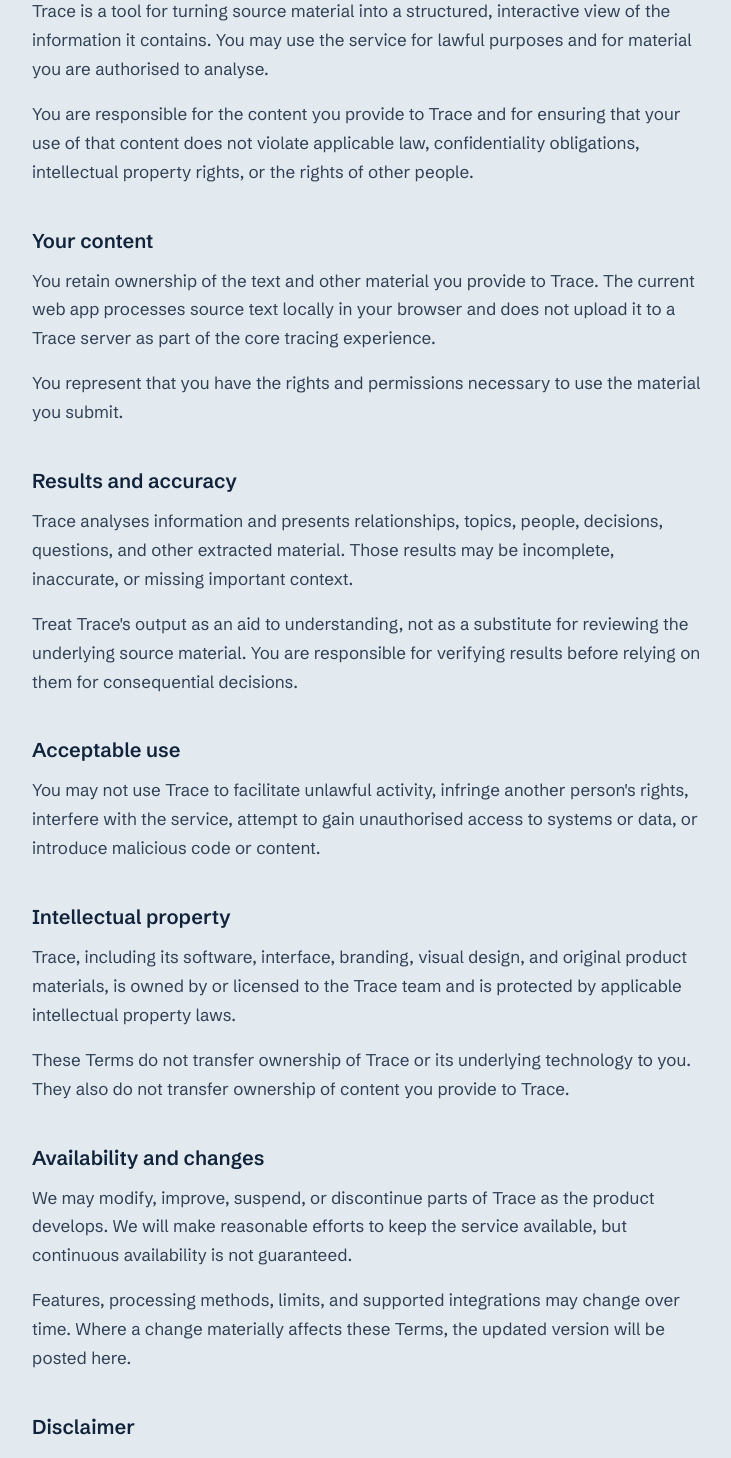
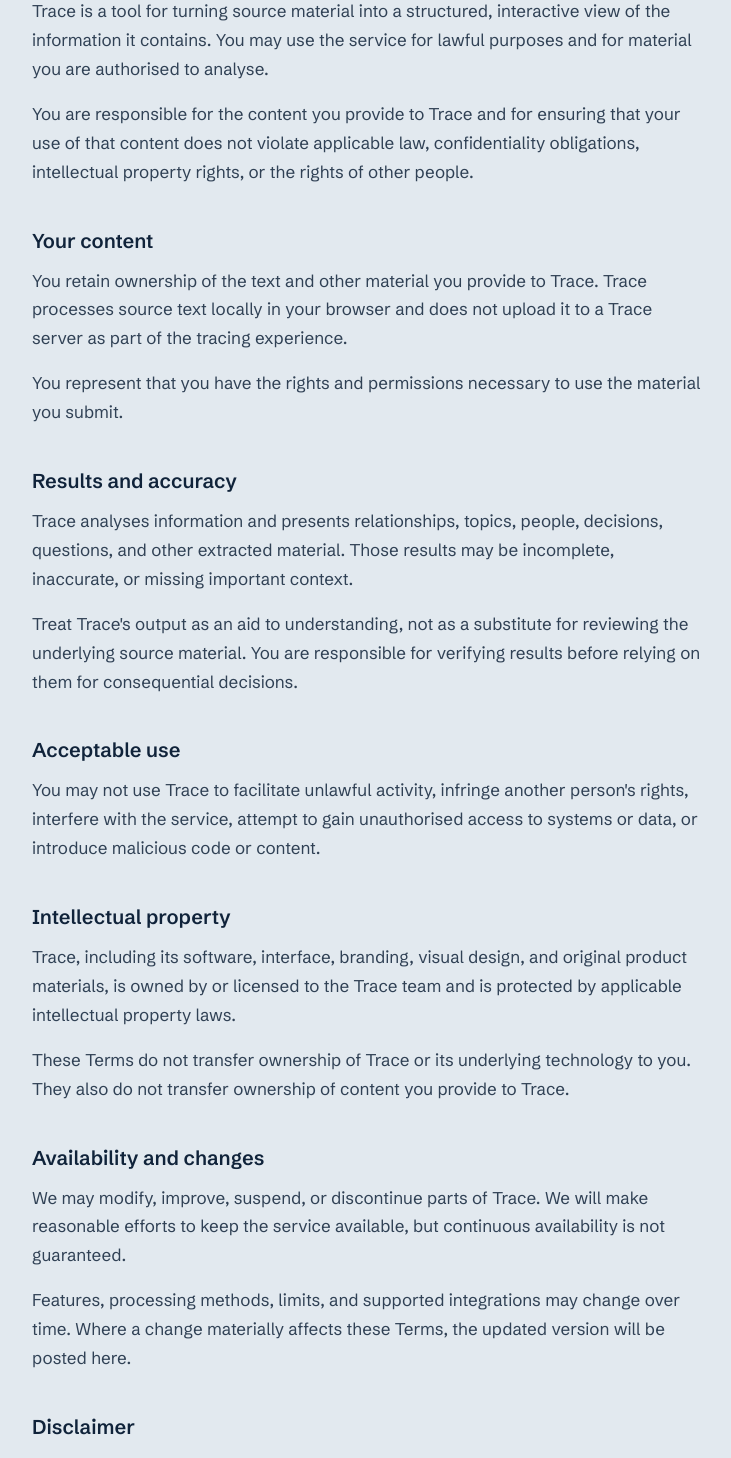
Before and after one commit to Wuraola-Adebisi/Trace, a React (Vite) app: page /terms in a window 1280 px wide. Shown: the part 309-1767 px from the top of the page, without its empty margins (272-1003 px from the left). Built offline with nearby package versions, Linux system fonts and the light colour scheme.

Commit message:
Refine terms product language

```diff
--- a/src/pages/Terms.tsx
+++ b/src/pages/Terms.tsx
@@ -19,8 +19,7 @@
         <section>
           <h2 className="mb-3 text-xl font-semibold text-ink">Your content</h2>
           <p>
-            You retain ownership of the text and other material you provide to Trace. The current web app processes source
-            text locally in your browser and does not upload it to a Trace server as part of the core tracing experience.
+            You retain ownership of the text and other material you provide to Trace. Trace processes source text locally in your browser and does not upload it to a Trace server as part of the tracing experience.
           </p>
           <p className="mt-4">You represent that you have the rights and permissions necessary to use the material you submit.</p>
         </section>
@@ -56,7 +55,7 @@
         <section>
           <h2 className="mb-3 text-xl font-semibold text-ink">Availability and changes</h2>
           <p>
-            We may modify, improve, suspend, or discontinue parts of Trace as the product develops. We will make reasonable
+            We may modify, improve, suspend, or discontinue parts of Trace. We will make reasonable
             efforts to keep the service available, but continuous availability is not guaranteed.
           </p>
           <p className="mt-4">
```
